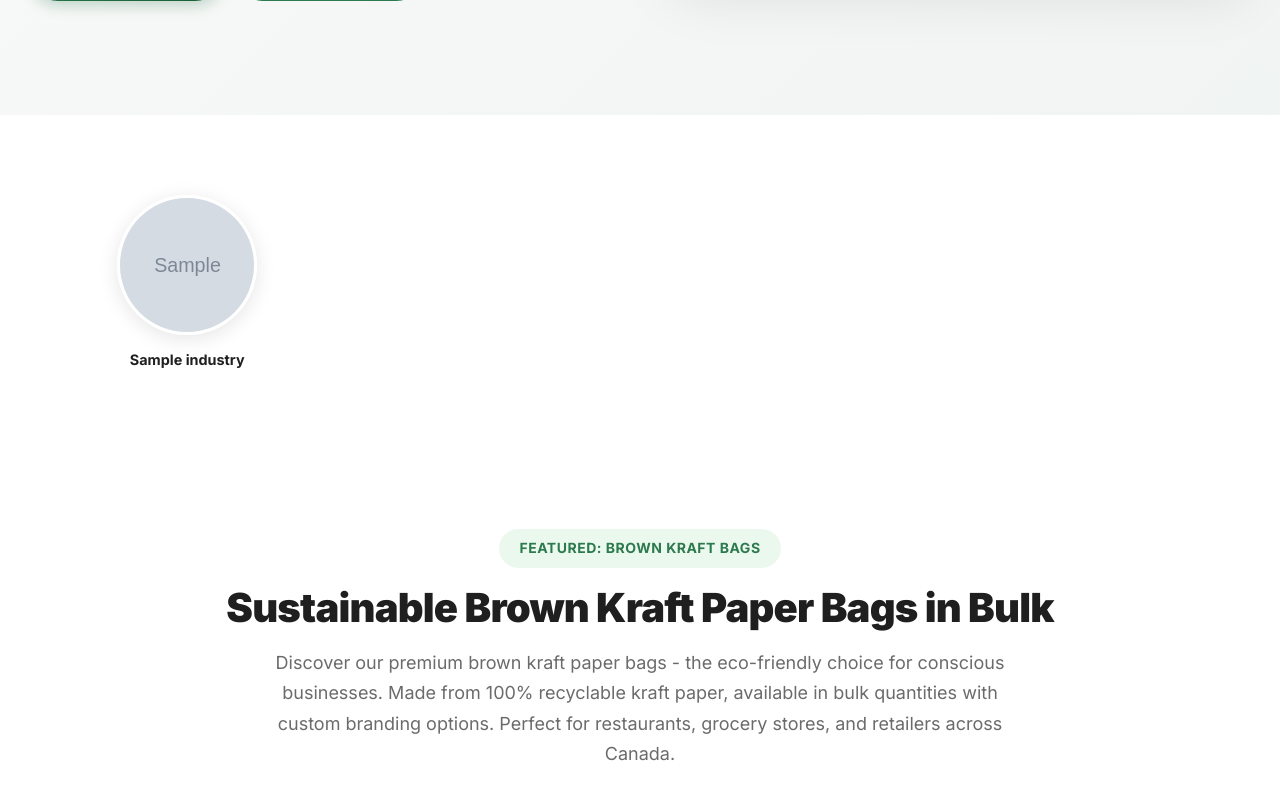
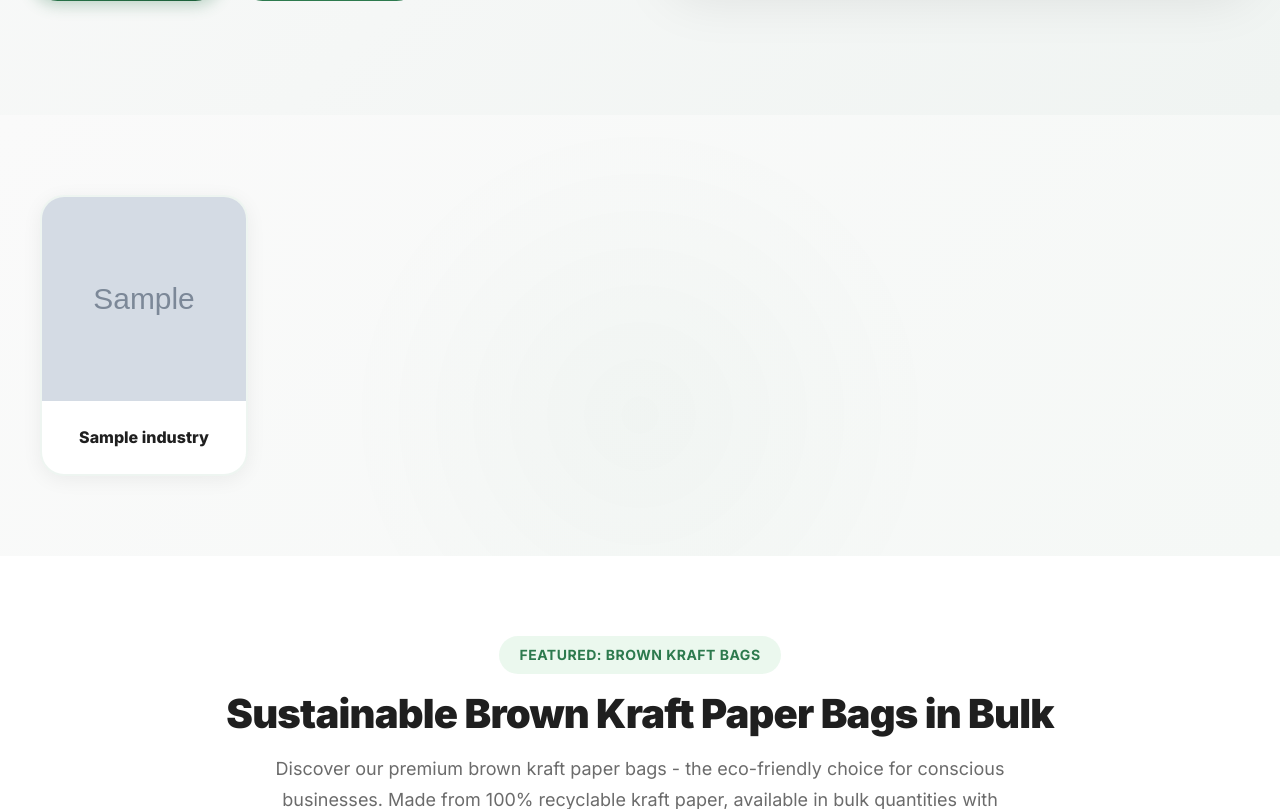
Before and after one commit to printnkraft/packaxis-app, a Django app: page / in a window 1280 px wide; the page is wider, and only the part inside the window is pictured. Shown: the part 604-1413 px from the top of that part. Run offline with Django 5.2, Linux system fonts and the light colour scheme; tables that the repository leaves empty hold one stand-in row (values such as "Sample post"); grey boxes marked "Sample" are stand-in pictures; some libraries are stand-ins or nearby versions.

Commit message:
Create premium card-based industries design with gradient effects

```diff
--- a/static/css/styles.css
+++ b/static/css/styles.css
@@ -722,77 +722,128 @@ section {
 /* ===== Industries Section ===== */
 .industries {
     padding: 5rem 0;
-    background: var(--bg-white);
+    background: linear-gradient(135deg, #FAFAFA 0%, #F5F8F6 100%);
+    position: relative;
+}
+
+.industries::before {
+    content: '';
+    position: absolute;
+    top: 0;
+    left: 50%;
+    transform: translateX(-50%);
+    width: 600px;
+    height: 600px;
+    background: radial-gradient(circle, rgba(45, 122, 78, 0.03) 0%, transparent 70%);
+    pointer-events: none;
 }
 
 .industries-grid {
     display: grid;
     grid-template-columns: repeat(5, 1fr);
-    gap: 2rem;
-    max-width: 1100px;
+    gap: 2.5rem;
+    max-width: 1200px;
     margin: 0 auto;
+    position: relative;
+    z-index: 2;
 }
 
 .industry-card {
-    background: transparent;
+    background: white;
     padding: 0;
-    border-radius: 0;
-    box-shadow: none;
-    transition: all 0.4s cubic-bezier(0.4, 0, 0.2, 1);
-    border: none;
+    border-radius: 24px;
+    box-shadow: 0 4px 20px rgba(0, 0, 0, 0.06);
+    transition: all 0.5s cubic-bezier(0.34, 1.56, 0.64, 1);
+    border: 2px solid rgba(45, 122, 78, 0.08);
     text-align: center;
     text-decoration: none;
     color: inherit;
     display: flex;
     flex-direction: column;
     align-items: center;
-    gap: 1rem;
+    overflow: visible;
+    position: relative;
+}
+
+.industry-card::before {
+    content: '';
+    position: absolute;
+    inset: -2px;
+    border-radius: 24px;
+    padding: 2px;
+    background: linear-gradient(135deg, var(--primary-color), var(--accent-color));
+    -webkit-mask: linear-gradient(#fff 0 0) content-box, linear-gradient(#fff 0 0);
+    -webkit-mask-composite: xor;
+    mask-composite: exclude;
+    opacity: 0;
+    transition: opacity 0.5s ease;
+}
+
+.industry-card:hover::before {
+    opacity: 1;
 }
 
 .industry-card:hover {
-    transform: translateY(-12px);
+    transform: translateY(-16px) scale(1.05);
+    box-shadow: 0 20px 60px rgba(45, 122, 78, 0.2);
+    border-color: transparent;
 }
 
 .industry-image {
-    width: 140px;
-    height: 140px;
+    width: 100%;
+    aspect-ratio: 1;
     overflow: hidden;
     position: relative;
-    border-radius: 50%;
-    box-shadow: 0 4px 20px rgba(0, 0, 0, 0.1);
-    border: 3px solid white;
-    transition: all 0.4s ease;
-}
-
-.industry-card:hover .industry-image {
-    box-shadow: 0 8px 30px rgba(45, 122, 78, 0.25);
-    border-color: var(--primary-color);
-    transform: scale(1.05);
+    border-radius: 22px 22px 0 0;
+    background: linear-gradient(135deg, rgba(45, 122, 78, 0.05) 0%, rgba(212, 175, 55, 0.05) 100%);
+}
+
+.industry-image::after {
+    content: '';
+    position: absolute;
+    inset: 0;
+    background: linear-gradient(135deg, rgba(45, 122, 78, 0.8) 0%, rgba(212, 175, 55, 0.6) 100%);
+    opacity: 0;
+    transition: opacity 0.5s ease;
+}
+
+.industry-card:hover .industry-image::after {
+    opacity: 0.15;
 }
 
 .industry-image img {
     width: 100%;
     height: 100%;
     object-fit: cover;
-    transition: transform 0.5s ease;
+    transition: transform 0.7s cubic-bezier(0.34, 1.56, 0.64, 1);
+    filter: brightness(1) saturate(1.1);
 }
 
 .industry-card:hover .industry-image img {
-    transform: scale(1.15);
+    transform: scale(1.2) rotate(2deg);
+    filter: brightness(1.1) saturate(1.2);
 }
 
 .industry-card h3 {
-    font-size: 0.9rem;
-    font-weight: 700;
+    font-size: 1rem;
+    font-weight: 800;
+    padding: 1.5rem 1rem;
     color: var(--text-dark);
     margin: 0;
-    padding: 0 0.5rem;
-    transition: color 0.3s ease;
-    line-height: 1.3;
+    transition: all 0.4s ease;
+    background: linear-gradient(135deg, var(--text-dark) 0%, var(--text-dark) 100%);
+    -webkit-background-clip: text;
+    -webkit-text-fill-color: transparent;
+    background-clip: text;
+    position: relative;
 }
 
 .industry-card:hover h3 {
-    color: var(--primary-color);
+    background: linear-gradient(135deg, var(--primary-color) 0%, var(--accent-color) 100%);
+    -webkit-background-clip: text;
+    -webkit-text-fill-color: transparent;
+    background-clip: text;
+    letter-spacing: 0.02em;
 }
 
 /* ===== About Section ===== */
```
